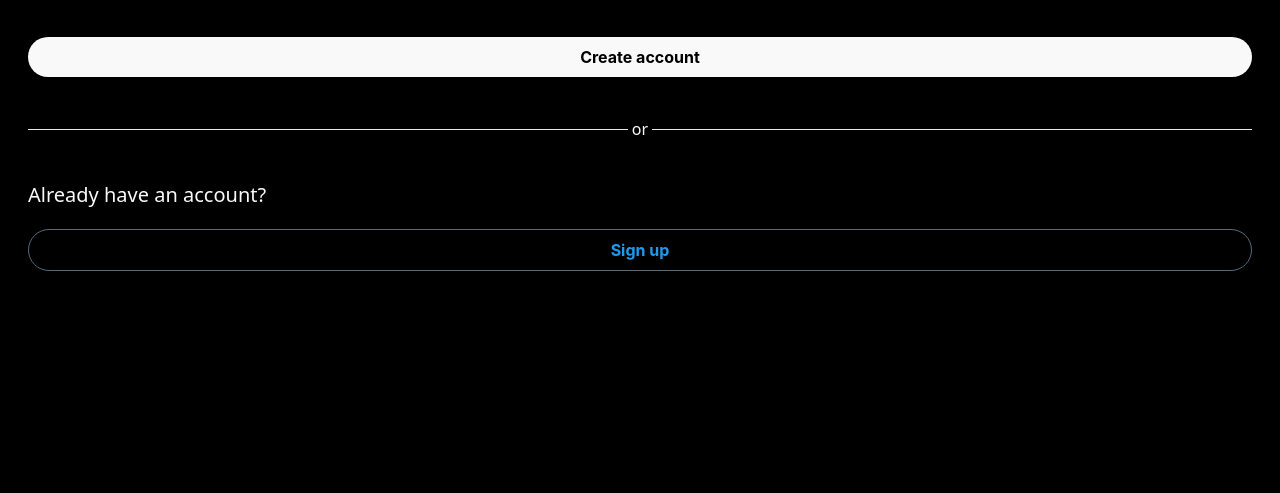
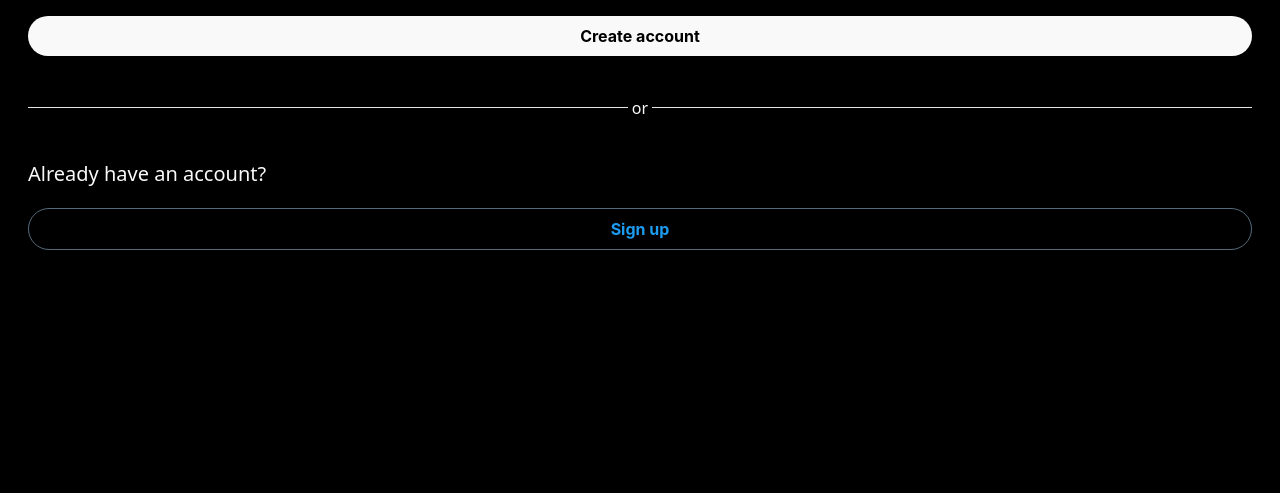
Before and after one commit to 100x-Engineers/layouts-assignment-rohit-patil18, a website: page src/login/index.html in a window 1280 px wide. Shown: the part 350-843 px from the top of the page. After the commit the page ends 800 px from the top, so only its background shows below. Drawn offline with Linux system fonts and the light colour scheme.

Commit message:
height changes

```diff
--- a/src/login/index.html
+++ b/src/login/index.html
@@ -5,11 +5,11 @@
     <meta name="viewport" content="width=device-width, initial-scale=1.0" />
     <link href="../../dist/output.css" rel="stylesheet" />
   </head>
-  <body class="bg-neutral-1000 text-neutral-50 flex flex-col">
+  <body class="h-screen bg-neutral-1000 text-neutral-50 flex flex-col">
     <header class="px-4 py-3 flex justify-center">
       <img src="../../public/images/100x.svg" alt="100x logo" />
     </header>
-    <main class="h-screen flex flex-col justify-center">
+    <main class="h-full flex flex-col justify-center">
       <section class="px-[28px] flex flex-col gap-10">
         <div class="font-inter font-bold flex flex-col gap-3">
           <h1 class="text-[31px] font-extrabold">Happening now</h1>
```
